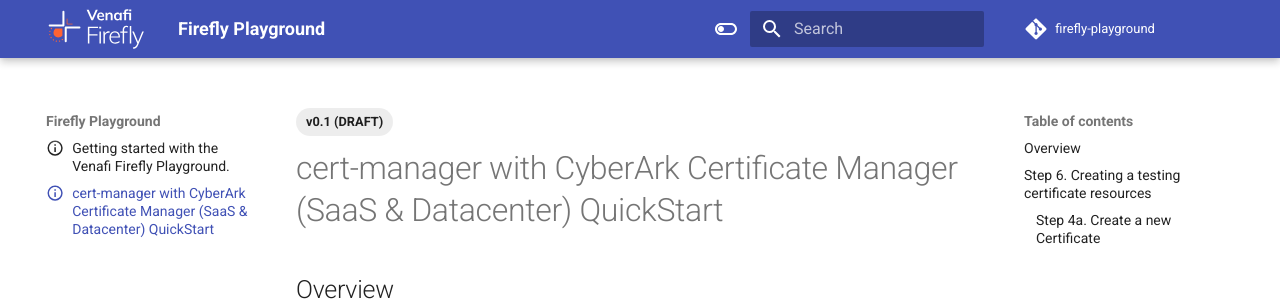
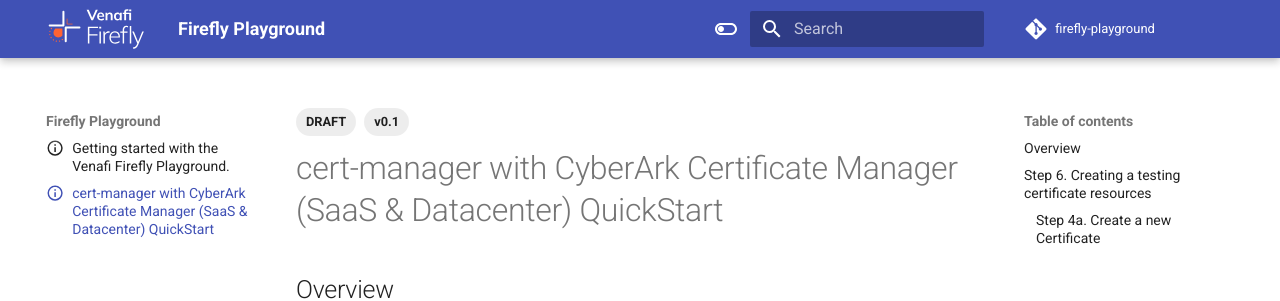
Before and after one commit to Venafi/firefly-playground, an MkDocs documentation site: the page built from docs/notes-2.md, in a window 1280 px wide and 900 px high. Shown: the top 301 px of the window. Built offline with MkDocs 1.6.1 and Material for MkDocs 9.7.7, drawn with Linux system fonts in a browser that asks for light colours; comment, search, counter and statistics services are not loaded; the version menu is left out.

```diff
--- a/docs/notes-2.md
+++ b/docs/notes-2.md
@@ -1,7 +1,8 @@
 ---
 icon: material/information-outline
 tags:
-  - v0.1 (DRAFT)
+  - v0.1
+  - DRAFT
 ---
 
 # cert-manager with CyberArk Certificate Manager (SaaS & Datacenter) QuickStart
```
